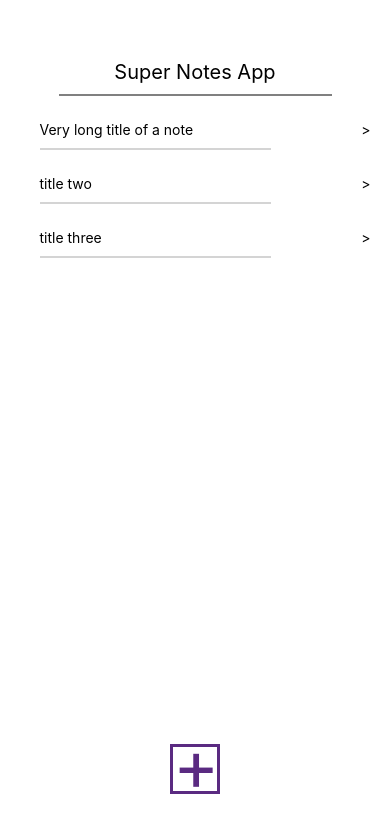
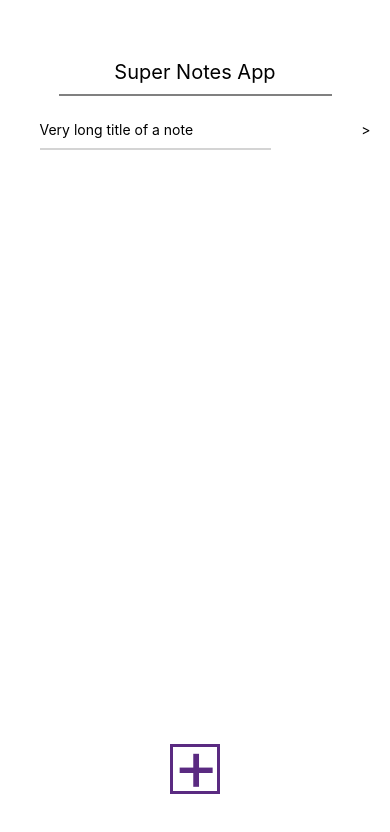
Before and after one commit to hostmepanda/notes-app, a React Native app: screen / in a window 390 px wide. Shown: the top 832 px of the page. Built offline with nearby package versions, Linux system fonts and the light colour scheme.

Commit message:
Add context to store notes

```diff
--- a/App.js
+++ b/App.js
@@ -1,6 +1,7 @@
 import { NavigationContainer } from '@react-navigation/native';
 import { createNativeStackNavigator } from '@react-navigation/native-stack';
-import { Button } from 'react-native';
+
+import { NotesState } from './src/context/NotesState';
 import { NotesListScreen } from './src/screens/NotesList/NotesList.screen';
 import { SingleNoteScreen } from './src/screens/SingleNote/SingleNote.screen';
 
@@ -8,6 +9,7 @@ const Stack = createNativeStackNavigator();
 
 export default function App() {
   return (
+    <NotesState>
       <NavigationContainer>
         <Stack.Navigator>
           <Stack.Screen
@@ -20,5 +22,6 @@ export default function App() {
           />
         </Stack.Navigator>
       </NavigationContainer>
+    </NotesState>
   );
 }
--- /dev/null
+++ b/src/context/NotesContext.js
@@ -0,0 +1,3 @@
+import { createContext } from 'react';
+
+export const NotesContext = createContext();
--- /dev/null
+++ b/src/context/NotesState.js
@@ -0,0 +1,23 @@
+import React, { useReducer } from 'react';
+
+import { NotesContext } from './NotesContext';
+import { NotesStateReducer } from './reducers/NotesState.reducer';
+
+export const NotesState = ({ children }) => {
+  const [state, dispatch] = useReducer(NotesStateReducer, { notes:
+      [
+        {
+          id: 1,
+          title: 'Very long title of a note',
+          content: 'some content of the note one and it seems it\'s big',
+        },
+      ]});
+
+  return (
+    <NotesContext.Provider value={{
+      notes: state.notes,
+    }}>
+      {children}
+    </NotesContext.Provider>
+  );
+};
--- /dev/null
+++ b/src/context/reducers/NotesState.reducer.js
@@ -0,0 +1,3 @@
+ export const NotesStateReducer = (state, { type, payload }) => {
+  return state;
+ };
--- a/src/screens/NotesList/NotesList.screen.js
+++ b/src/screens/NotesList/NotesList.screen.js
@@ -1,29 +1,12 @@
 import { StatusBar } from 'expo-status-bar';
-import React from 'react';
+import React, { useContext } from 'react';
 import { Text, TouchableOpacity, View } from 'react-native';
+import { NotesContext } from '../../context/NotesContext';
 
 import { styles } from './NotesList.styles';
 
-// TODO: replace with data fetched from DB
-const notes = [
-  {
-    id: 1,
-    title: 'Very long title of a note',
-    content: 'some content of the note one and it seems it\'s big',
-  },
-  {
-    id: 2,
-    title: 'title two',
-    content: 'some content of the note',
-  },
-  {
-    id: 3,
-    title: 'title three',
-    content: 'some content of the note',
-  },
-];
-
 export const NotesListScreen = ({ navigation }) => {
+  const { notes } = useContext(NotesContext);
   const handleNotePress = ({ content, id, title, shouldOpenTitleModal = false }) => {
     navigation.navigate(
       'Single note',
```
Lines whose indentation alone changed are shown as unchanged.
